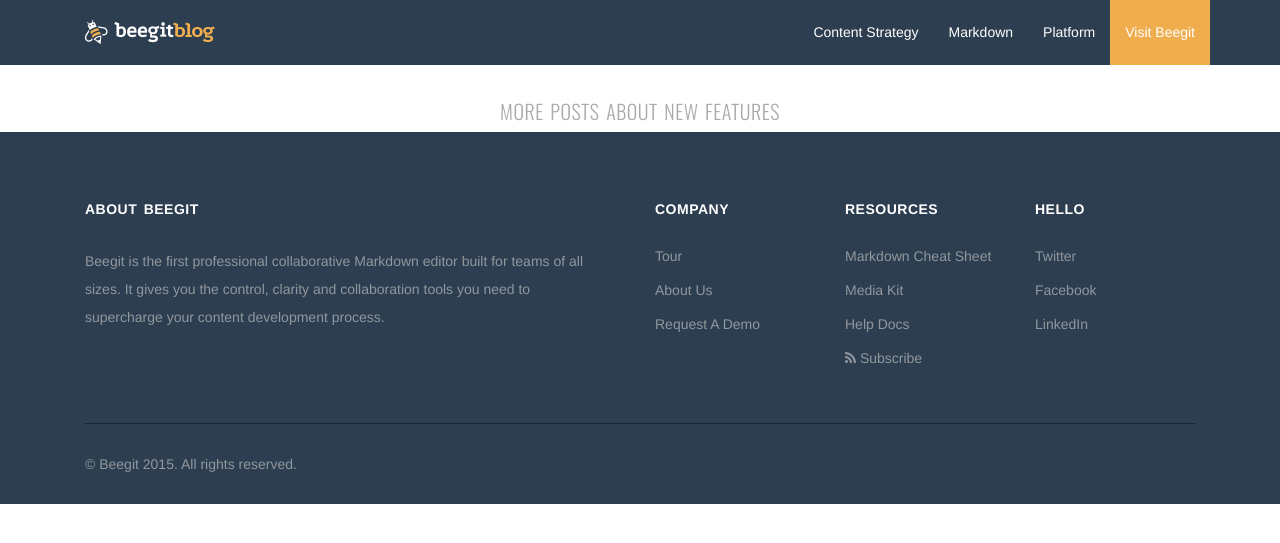
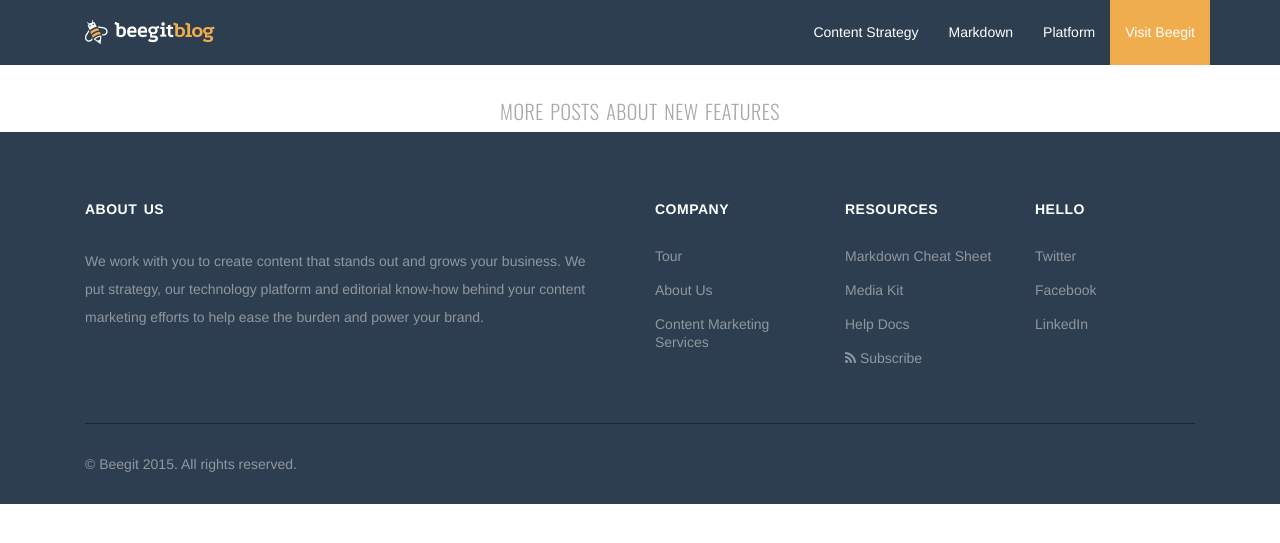
Before and after one commit to sancsoft/beegit.github.io, a Jekyll site: the page built from new_features.html, in a window 1280 px wide. Shown: the top 543 px of the page. Built offline with Jekyll 4.4.1, drawn with Linux system fonts in a browser that asks for light colours; nearby versions of some CDN libraries.

Commit message:
Updated footer – removed request demo link and added new about us blurb

```diff
--- a/_includes/footer.html
+++ b/_includes/footer.html
@@ -2,16 +2,16 @@
   <div class="container">
     <div class="wrapper">
       <div class="col-sm-6 footer-column">
-        <h3>About Beegit</h3>
+        <h3>About Us</h3>
 <!--         <img src="/assets/beegit.png" class="img-responsive logo">
- -->        <p>Beegit is the first professional <a href="https://beegit.com" target="_blank">collaborative Markdown editor</a> built for teams of all sizes. It gives you the control, clarity and collaboration tools you need to supercharge your content development process. </p>
+ -->        <p>We work with you to create content that stands out and grows your business. We put strategy, our technology platform and editorial know-how behind your content marketing efforts to help ease the burden and power your brand.</p>
       </div>
       <div class="col-sm-2 footer-column">
         <h3>Company</h3>
         <ul class="footer-links">
           <li><a href="https://beegit.com/writing-software" target="_blank">Tour</a></li>
           <li><a href="https://beegit.com/about" target="_blank">About Us</a></li>
-          <li><a href="https://beegit.com/request-demo" target="_blank">Request A Demo</a></li>
+          <li><a href="https://beegit.com/content-marketing-services" target="_blank">Content Marketing Services</a></li>
         </ul>
       </div>
       <div class="col-sm-2 footer-column">
```
